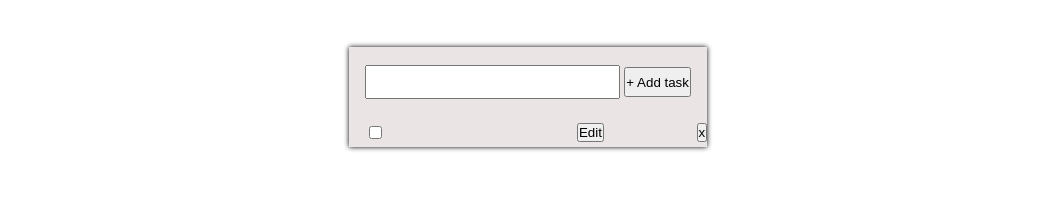
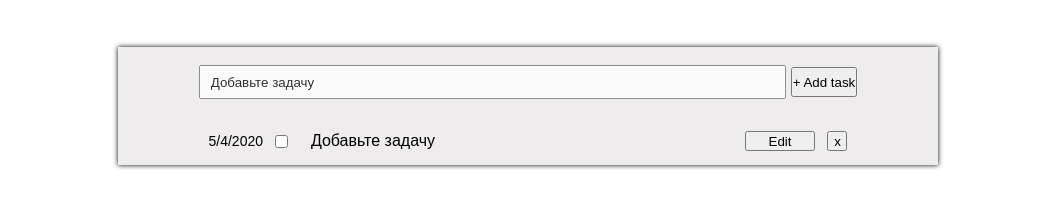
Before and after one commit to Doominiq88/toDo-List, a plain HTML site: page index.html in a window 1280 px wide. Both pictures are taken after a click on the button "+ Add task". Shown: the part 76-284 px from the top of the page, without its empty margins (112-1167 px from the left). Drawn offline with Linux system fonts and the light colour scheme.

Commit message:
feat: creating edit functional

```diff
--- a/index.html
+++ b/index.html
@@ -18,7 +18,7 @@
         <div class="block">
             <div class="block__form">
                 <form class="form" action="#">
-                    <input class="block__form-input" type="text" value="">
+                    <input class="block__form-input" type="text" value="Добавьте задачу">
                     <button class="block__form-btn">+ Add task</button>
 
                 </form>
--- a/script.js
+++ b/script.js
@@ -8,6 +8,7 @@ btn.addEventListener('click', (element) => {
     element.preventDefault();
 
     const wrap = document.createElement('ul');
+    const dateElement = document.createElement('div');
     const newElement = document.createElement('li');
     const closeBtn = document.createElement('button');
     const editBtn = document.createElement('button');
@@ -16,6 +17,7 @@ btn.addEventListener('click', (element) => {
     editBtn.innerHTML = 'Edit';
 
     wrap.classList.add('block__list-wrap');
+    dateElement.classList.add('block__list-date');
     newElement.classList.add('block__list-elem');
     closeBtn.classList.add('list__elem-btn');
     editBtn.classList.add('list__elem-edit');
@@ -23,19 +25,29 @@ btn.addEventListener('click', (element) => {
     checkBox.type = "checkbox";
     checkBox.id = "item_1";
 
-
-
     blockList.append(wrap);
+    wrap.append(dateElement);
     wrap.append(checkBox);
     wrap.append(newElement);
     wrap.append(editBtn);
     wrap.append(closeBtn);
 
+    let dateNow = new Date()
+    dateElement.innerHTML = dateNow.toLocaleDateString();
+
     newElement.innerHTML = input.value;
+
 
     closeBtn.addEventListener('click', (event) => event.target.parentElement.remove());
 
     wrap.addEventListener('change', (event) => event.target.nextElementSibling.classList.toggle('cross-line'));
+
+    // contentEditable
+    editBtn.addEventListener('click', (event) => {
+        console.log(event.target.previousElementSibling);
+        const click = event.target.previousElementSibling.contentEditable = true;
+        console.log(click)
+    });
 
 });
 
--- a/scss/style.scss
+++ b/scss/style.scss
@@ -19,15 +19,11 @@ body {
     height: 70px;
 }
 
-.block {
-    width: 50%;
-}
-
 .block__form {
     margin-top: 50px;
-    width: 70%;
+    width: 80%;
     height: auto;
-    background-color: rgb(235, 228, 228);
+    background-color: rgb(238, 236, 236);
     box-shadow: 0 0 5px 0 rgba($color: #000000, $alpha: 1.0);
 }
 
@@ -41,13 +37,22 @@ body {
     height: 30px;
 }
 
+input[value] {
+    padding-left: 10px;
+    opacity: .8;
+}
+
 .block__list-elem {
     margin: 15px 0 15px 10px;
     list-style: none;
 }
 
+.block__list-date {
+    font-size: 14px;
+}
+
 .block__list {
-    margin-left: 20px;
+    width: 78%;
 }
 
 .block__list-wrap {
@@ -57,6 +62,7 @@ body {
 }
 
 .block__list-elem {
+    width: 66%;
     position: relative;
     text-align: left;
 }
@@ -76,3 +82,13 @@ body {
     width: 15%;
     height: 20px;
 }
+
+.list__elem-btn {
+    width: 20px;
+    height: 20px;
+}
+
+.list__elem-edit {
+    height: 20px;
+    width: 70px;
+}
```
Also changed, not shown: scss/style.css, 1 other file.
